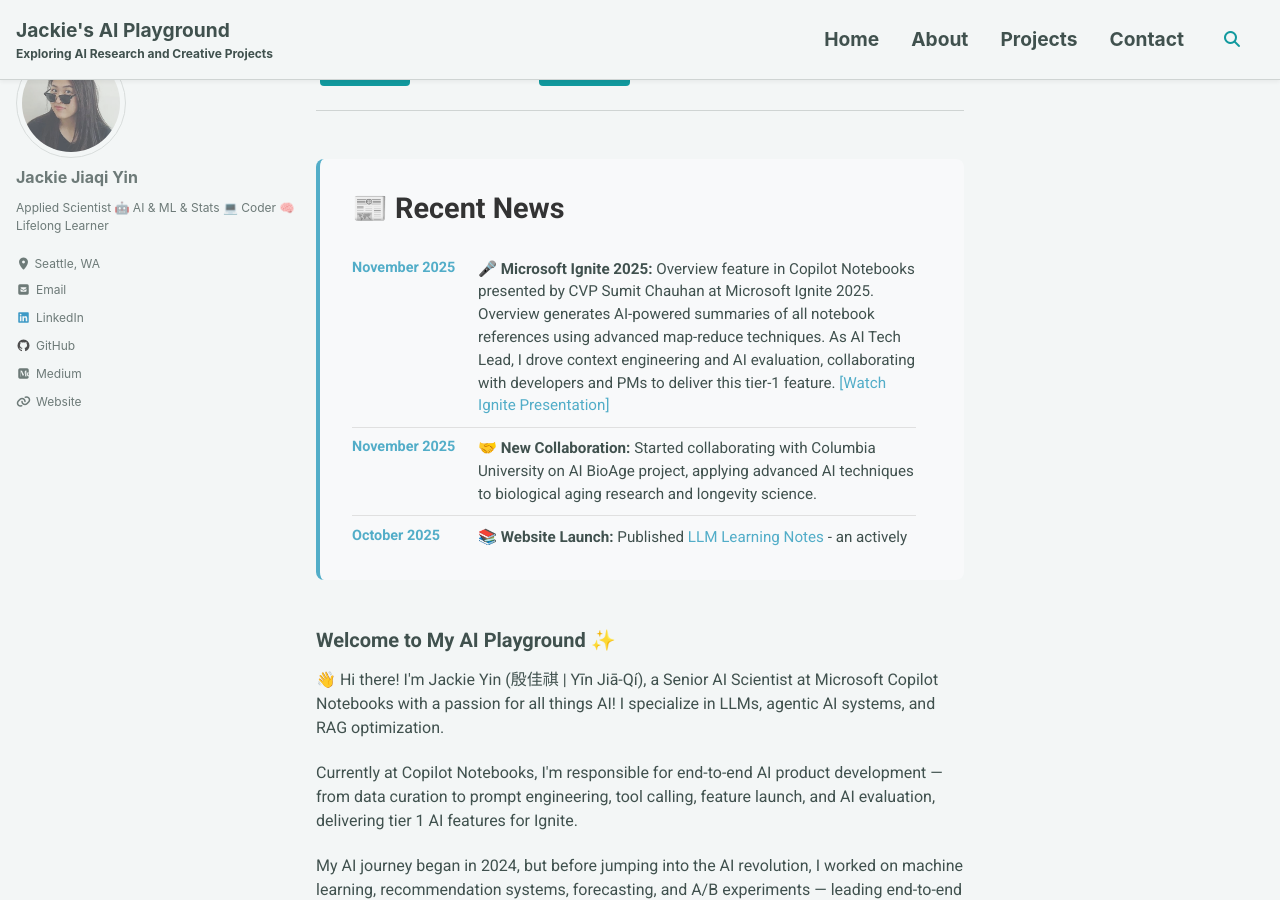
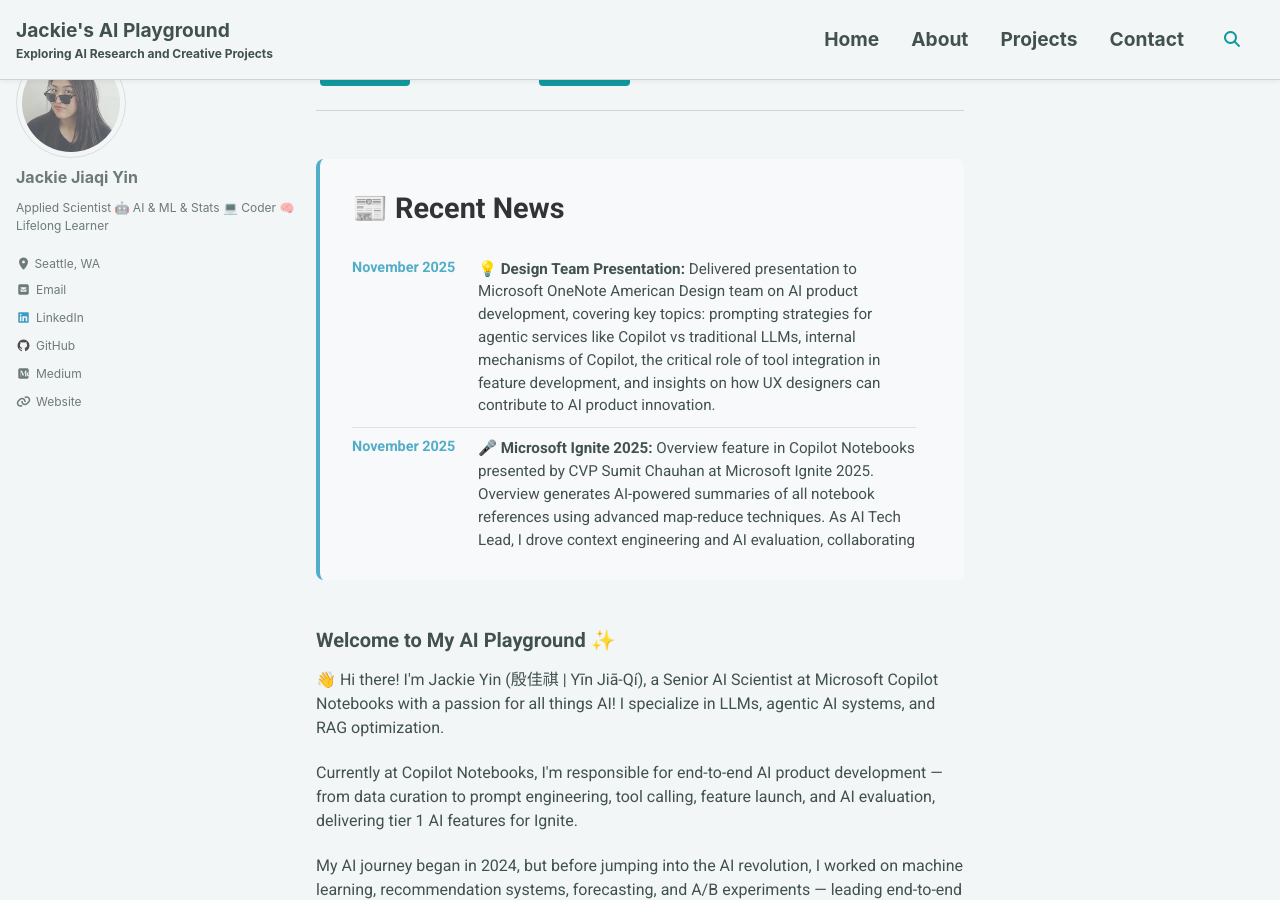
Before and after one commit to jackie-jiaqi-yin/jackie-jiaqi-yin.github.io, a Jekyll site: the page built from index.html, in a window 1280 px wide and 900 px high, scrolled down 327 px. Built offline with Jekyll 4.4.1, drawn with Linux system fonts in a browser that asks for light colours; cached includes are drawn as plain includes; the list of posts is cut into pages by our own code.

Commit message:
Add news item for Design Team presentation on AI product development

```diff
--- a/index.html
+++ b/index.html
@@ -24,6 +24,10 @@
 <div class="news-section">
   <h2>📰 Recent News</h2>
   <ul class="news-list">
+      <li>
+      <span class="news-date">November 2025</span>
+      <span class="news-content">💡 <strong>Design Team Presentation:</strong> Delivered presentation to Microsoft OneNote American Design team on AI product development, covering key topics: prompting strategies for agentic services like Copilot vs traditional LLMs, internal mechanisms of Copilot, the critical role of tool integration in feature development, and insights on how UX designers can contribute to AI product innovation.</span>
+    </li>
     <li>
       <span class="news-date">November 2025</span>
       <span class="news-content">🎤 <strong>Microsoft Ignite 2025:</strong> Overview feature in Copilot Notebooks presented by CVP Sumit Chauhan at Microsoft Ignite 2025. Overview generates AI-powered summaries of all notebook references using advanced map-reduce techniques. As AI Tech Lead, I drove context engineering and AI evaluation, collaborating with developers and PMs to deliver this tier-1 feature. <a href="https://drive.google.com/file/d/174UrwnOniIxVYEq_rfAEgqLB0p68IQdK/view?usp=sharing">[Watch Ignite Presentation]</a></span>
```
